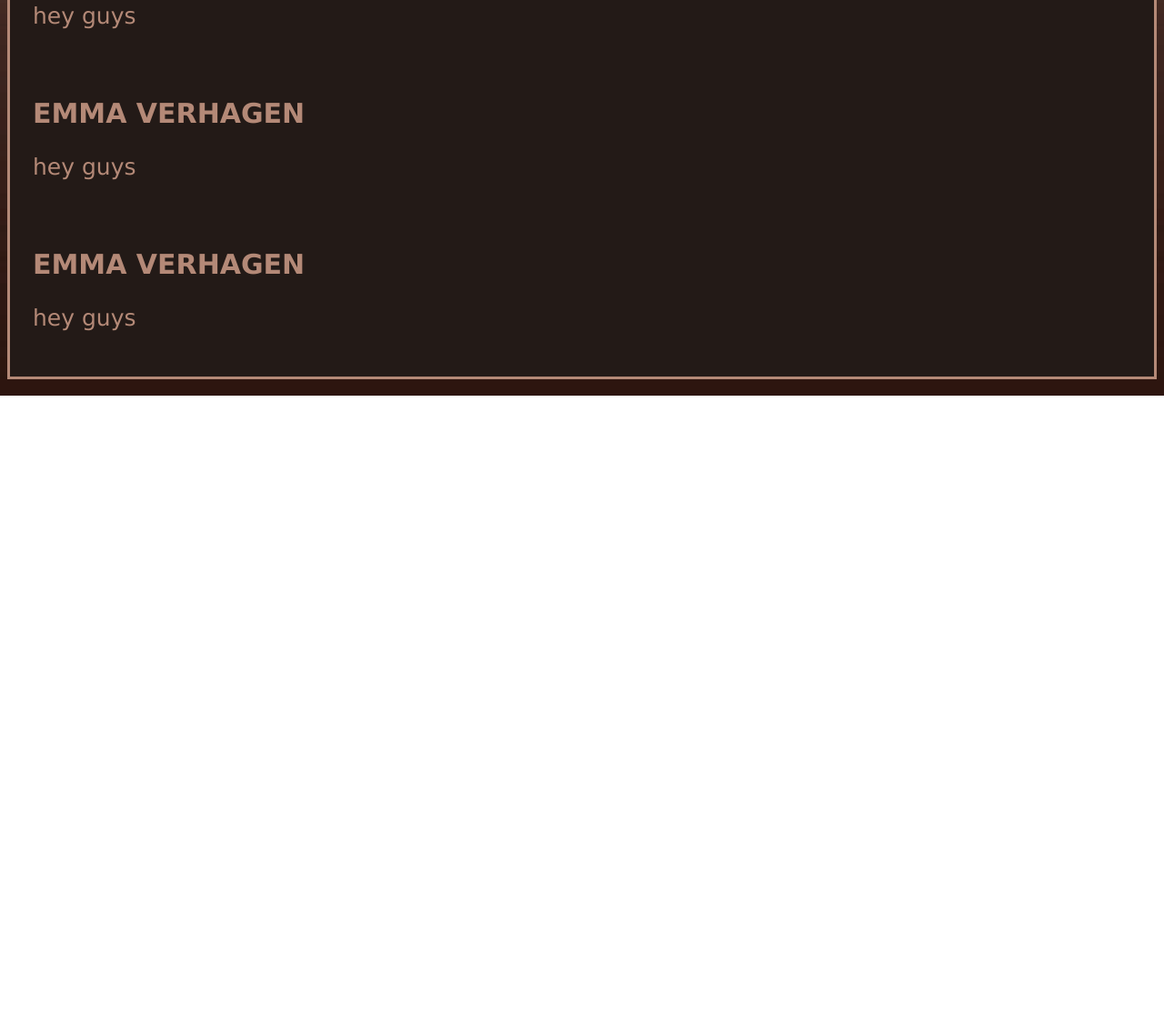
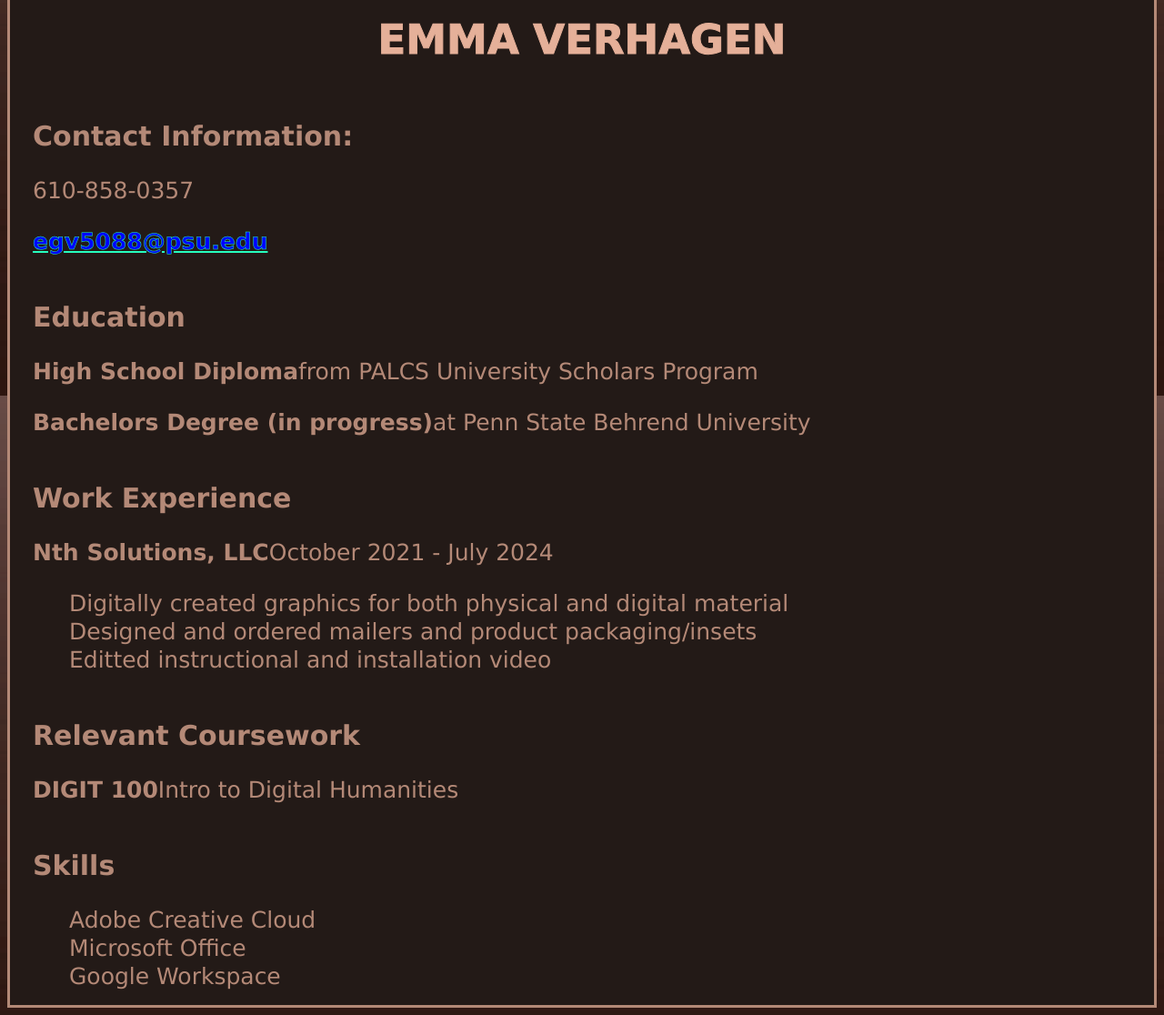
Before and after one commit to everhagen-23/EGV-Portfolio, a plain HTML site: page docs/resume.html in a window 1280 px wide. Shown: the part 365-1481 px from the top of the page at 91% size. Before the commit the page ends 800 px from the top, so only its background shows below. Drawn offline with Linux system fonts and the light colour scheme.

Commit message:
added foundations for pages and additional content

```diff
--- a/docs/resume.html
+++ b/docs/resume.html
@@ -28,15 +28,32 @@
                 </li>
             </ul>
         </nav>
-        <P><a href="">click here </a> for a PDF link. </P>
+        <p><a href="">click here </a> for a PDF link. </p>
+        <p> For examples of my work see my <a href="gallery.html" > Gallery</a></p>
         <section class="block2a">
             <h1>EMMA VERHAGEN</h1>
-            <p>hey guys </p>
-            <h2>EMMA VERHAGEN</h2>
-            <p>hey guys</p>
-            <h2>EMMA VERHAGEN</h2>
-            <p>hey guys</p>
-
+            <h2>Contact Information:</h2>
+            <p class=resume> 610-858-0357</p>
+            <p class=resume>
+                <a href="mailto:egv5088@psu.edu">egv5088@psu.edu</a>
+            <h2>Education</h2>
+            <p class=resume><b>High School Diploma </b> from PALCS University Scholars Program</p>
+            <p class=resume><b>Bachelors Degree (in progress)</b> at Penn State Behrend University</p>
+            <h2>Work Experience</h2>
+            <p class=resume><b>Nth Solutions, LLC</b> October 2021 - July 2024</p>
+            <ul>
+                <li class=v>Digitally created graphics for both physical and digital material</li>
+                <li class=v>Designed and ordered mailers and product packaging/insets</li>
+                <li class=v>Editted instructional and installation video</li>
+            </ul>
+            <h2>Relevant Coursework</h2>
+            <p class=resume><b>DIGIT 100</b> Intro to Digital Humanities</p>
+            <h2>Skills</h2>
+            <ul>
+                <li class=v>Adobe Creative Cloud</li>
+                <li class=v>Microsoft Office</li>
+                <li class=v>Google Workspace</li>
+            </ul>
         </section>
     </body>
 </html>
--- a/docs/style.css
+++ b/docs/style.css
@@ -10,8 +10,7 @@ body {
     font-family: verdana
 }
 nav {
-    background-color:#231a17;
-    height: 125px;
+    background-color: #231a17;
     display: flex
 }
 section.menu {
@@ -83,6 +82,13 @@ figcaption {
     border: 3.5px solid #b48977;
 
 }
+.v {
+    display: flex;
+   padding-bottom: 1px; padding-top: 1px;padding-left: 25px;
+    color: #b48977;
+    font-family: verdana;
+    font-size: 25px;
+    flex-direction: column;    }
 .gal {
     margin-left: auto;
     margin-right: auto;
@@ -92,5 +98,8 @@ figcaption {
     height: 6em;
     border-radius: 8px;
     border: 3.5px solid #b48977;
+    object-fit: cover;
+
 
 }
+.resume {padding-bottom: 1px; padding-top: 1px;padding-left: 25px;}
```
Also changed, not shown: docs/gallery.html (+2 -2 lines), vision/gallery.png (deleted), vision/home.png (deleted).
